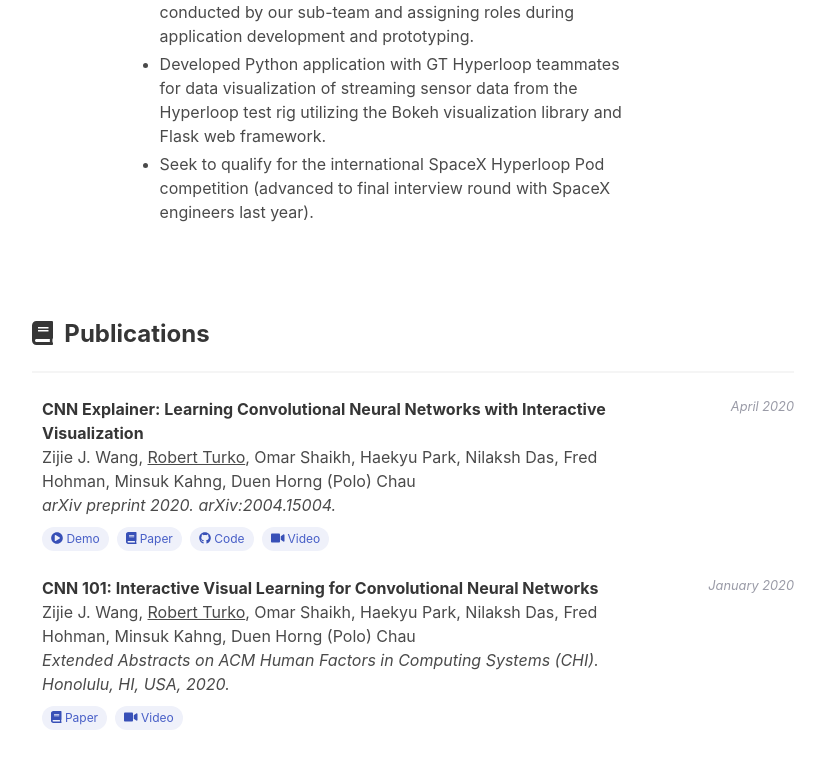
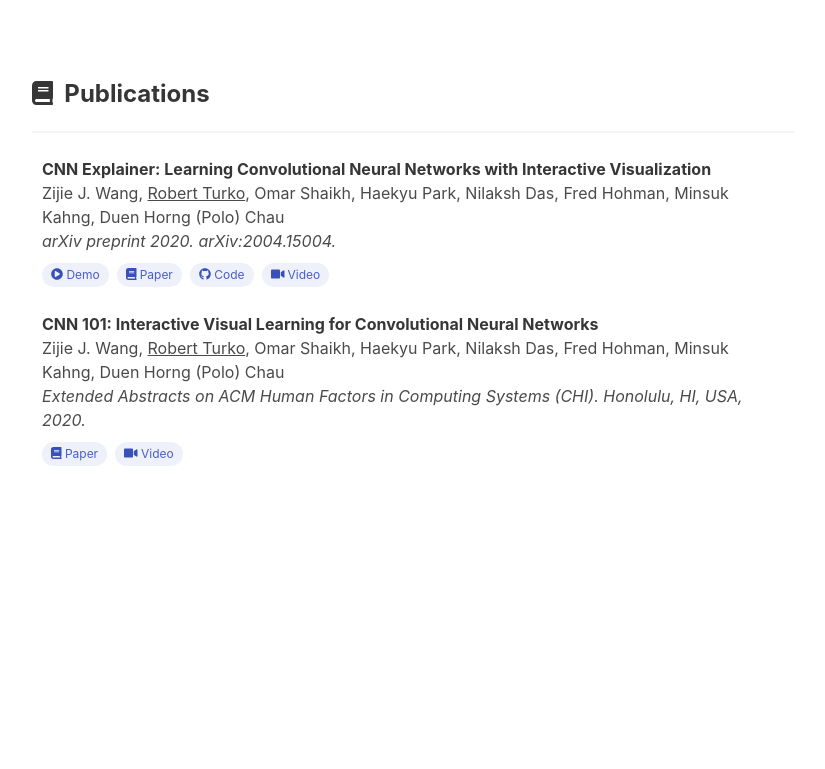
Before and after one commit to rturko3/rturko3.github.io, a plain HTML site: page index.html in a window 1280 px wide. Shown: the part 2510-3279 px from the top of the page, without its empty margins (374-1199 px from the left). After the commit the page ends 3036 px from the top, so only its background shows below. Drawn offline with nearby package versions, Linux system fonts and the light colour scheme.

Commit message:
remove years from publications

```diff
--- a/index.html
+++ b/index.html
@@ -285,7 +285,6 @@
                                 </div>
                             </span>
                         </div>
-                        <span class="dates">April 2020</span>
                     </div>
                     <div class="container-employer">
                         <div class="box-employer last">
@@ -312,7 +311,6 @@
                                 </div>
                             </span>
                         </div>
-                        <span class="dates">January 2020</span>
                     </div>
                 </section>
             </div>
--- a/stylesheets/styles.css
+++ b/stylesheets/styles.css
@@ -17,7 +17,8 @@
     font-weight: bold;
 }
 
-.icon, .logo {
+.icon,
+.logo {
     vertical-align: middle;
     display: inline;
 }
@@ -48,7 +49,6 @@
     font-size: 1rem;
     padding-bottom: 25px;
     padding-right: 10px;
-	width: 80%;
 }
 
 .employer-info {
@@ -66,6 +66,7 @@
     font-style: italic;
     color: #9a9ba7;
     font-size: 0.8rem;
+    width: 20%
 }
 
 .content ul {
```
Lines whose indentation alone changed are shown as unchanged.
